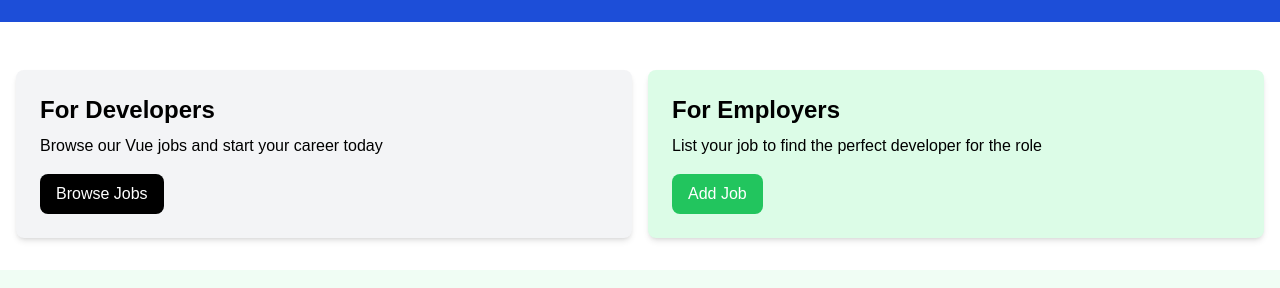
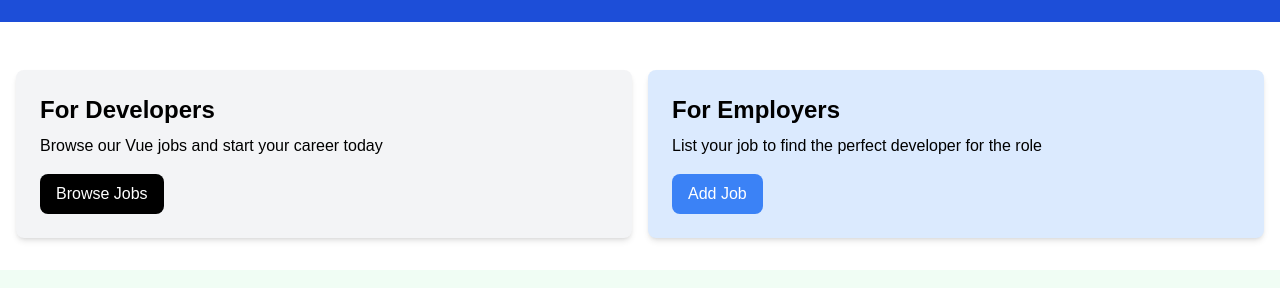
Before and after one commit to BranBayou/dev-jobs, a Vue app: page / in a window 1280 px wide. Shown: the part 339-627 px from the top of the page. Built offline with nearby package versions, Linux system fonts and the light colour scheme; no server answers.

Commit message:
choose better color

```diff
--- a/src/components/HomeCards.vue
+++ b/src/components/HomeCards.vue
@@ -20,14 +20,14 @@
               Browse Jobs
             </RouterLink>
           </Card>
-          <Card bg="bg-green-100">
+          <Card bg="bg-blue-100">
             <h2 class="text-2xl font-bold">For Employers</h2>
             <p class="mt-2 mb-4">
               List your job to find the perfect developer for the role
             </p>
             <RouterLink
               to="/jobs/add"
-              class="inline-block bg-green-500 text-white rounded-lg px-4 py-2 hover:bg-green-600"
+              class="inline-block bg-blue-500 text-white rounded-lg px-4 py-2 hover:bg-blue-600"
             >
               Add Job
             </RouterLink>
```
